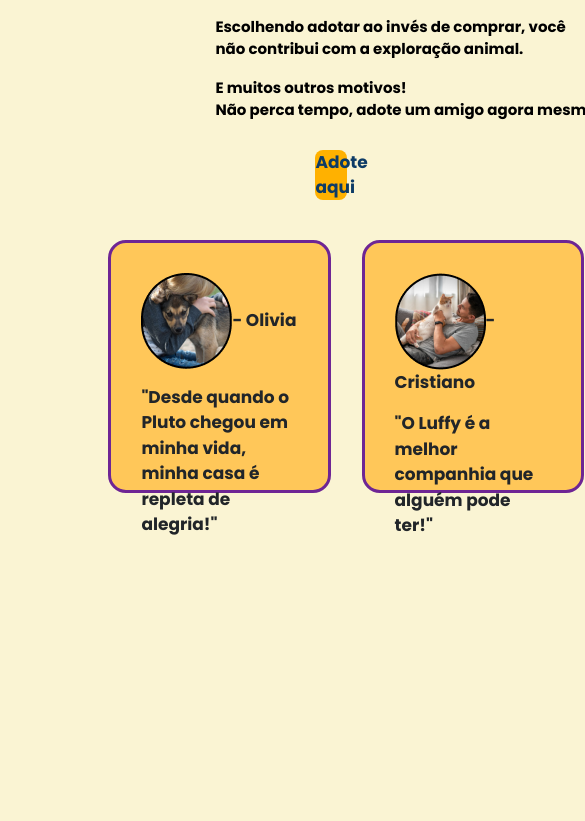
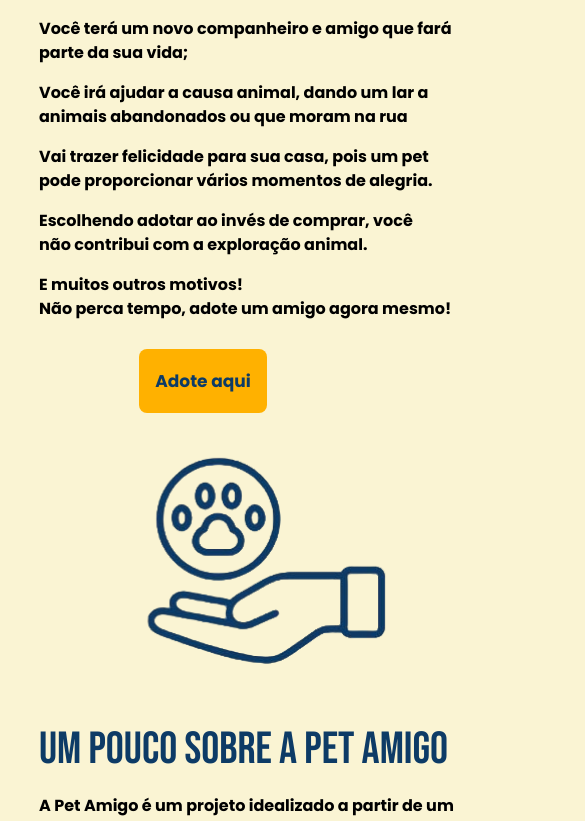
Before and after one commit to GuilhermeRodrigues123/Site-Pet-Amigo, a React (Create React App) app: page /home in a window 390 px wide. Shown: the part 1167-1988 px from the top of the page, 585 px wide, since content can reach past the window. Built offline with nearby package versions, Linux system fonts and the light colour scheme.

Commit message:
Responsividade pag home

```diff
--- a/src/pages/Home/Home.js
+++ b/src/pages/Home/Home.js
@@ -8,10 +8,9 @@ import "./home.css"
 function Home() {
     const history = useHistory();
     return (
-        <div className='fundo1'>
         <div className='mom'>
             <h1>Home</h1>
-            {/*
+
             <Carousel className="paginaCarrossel" variant="dark">
                 <Carousel.Item>
                     <img onClick={() => { history("/cadastro"); }}
@@ -33,7 +32,6 @@ function Home() {
                     </Carousel.Caption>
                 </Carousel.Item>
             </Carousel>
-            */}
 
             <div className="homeMom">
                 <div className="textHome">
@@ -77,7 +75,6 @@ function Home() {
                 </div>
             </div>
         </div>
-        </div>
     );
 }
 export default Home;
--- a/src/pages/Home/home.css
+++ b/src/pages/Home/home.css
@@ -1,14 +1,20 @@
-.mom{
+.mom {
+    display: wrap;
     padding: 30vh 10vw;
+    align-items: center;
+    justify-content: center;
+    height: 100%;
+    width: 100%;
 }
 
-.buttonContent{
+.buttonContent {
+    min-width: 20rem;
     display: flex;
     justify-content: center;
     width: 100%;
 }
 
-.carrosselButton1{
+.carrosselButton1 {
 
     width: 100px;
     height: 30px;
@@ -17,62 +23,69 @@
     font-size: 10px;
     border-radius: 8px;
     color: #ffffff;
-    align-self: flex-end; /*Joga apenas essa div pro centro*/
+    align-self: flex-end;
+    /*Joga apenas essa div pro centro*/
     margin-top: 12px;
     border: 0px;
 
 }
 
-.paginaCarrossel{
+.paginaCarrossel {
     width: 80vw;
     height: 50vh;
 }
 
-.carrosselImg{
-    object-fit:contain;
+.carrosselImg {
+    object-fit: contain;
     height: 52vh;
     width: 80vw;
     cursor: pointer;
 }
 
-.textHome{
-
-    font-family: 'Poppins';
-    font-size: 15px;
-    margin-top: 10vh;
-    color: #000000;
-}
-
-.titHome{
+.titHome {
     color: #0D3B66;
     font-family: Bebas Neue, semi-bold;
     font-size: 45px;
     margin-bottom: 10px;
 }
-.homeMom{
 
-        display: flex;
-        flex-direction: row;
-        justify-content: flex-start;
-
+.homeMom {
+    display: flex;
+    align-items: center;
+    column-gap: 50px;
+    display: flex;
+    justify-content: center;
+    flex-wrap: wrap;
 }
 
-.textHome2{
+.textHome {
+    align-self: center;
+    font-family: 'Poppins';
+    font-size: 1rem;
+    margin-top: 10vh;
+    color: #000000;
+    column-gap: 50px;
+}
+
+.textHome2 {
+
+    align-self: center;
     font-family: 'Poppins', sans-serif;
-    font-size: 15px;
+    font-size: 1rem;
     margin-top: 6%;
     color: #000000;
 }
 
-.img2{
+.img2 {
+    object-fit: contain;
     margin-left: 20%;
 }
 
-.homeButton{
+.homeButton {
 
     justify-content: center;
-    width: 8vw;
-    height: 6vh;
+    width: 8rem;
+    height: 4rem;
     background-color: #FFB100;
     font-family: 'Poppins', Bold;
     font-size: 17px;
@@ -83,22 +96,41 @@
     border: 0px;
 }
 
-.cardMom{
-    display: flex;
+.cardMom {
     justify-content: center;
     margin-top: 10%;
+    margin-left: 10%;
+    margin-right: 10%;
 }
 
-.cardHome{
+.cardHome {
 
     padding: 30px;
-    width: 30vh;
-    height: 30vh;
+    width: 40vh;
+    height: 50vh;
     background-color: #FFC759;
     border-radius: 18px;
     font-size: 17px;
     font-family: 'Poppins', sans-serif;
     border: 3px solid #6E2594;
     margin-left: 3%;
+    margin-right: 3%;
+    margin-top: 3%;
 
 }
+
+@media (max-width: 500px) {
+    .cardMom {
+        flex-direction: column;
+    }
+
+    .homeMom {
+        flex-direction: column;
+    }
+
+    .cardHome {
+        min-width: 40vh;
+        min-height: 50vh;
+        margin-top: 3%;
+    }
+}
```
